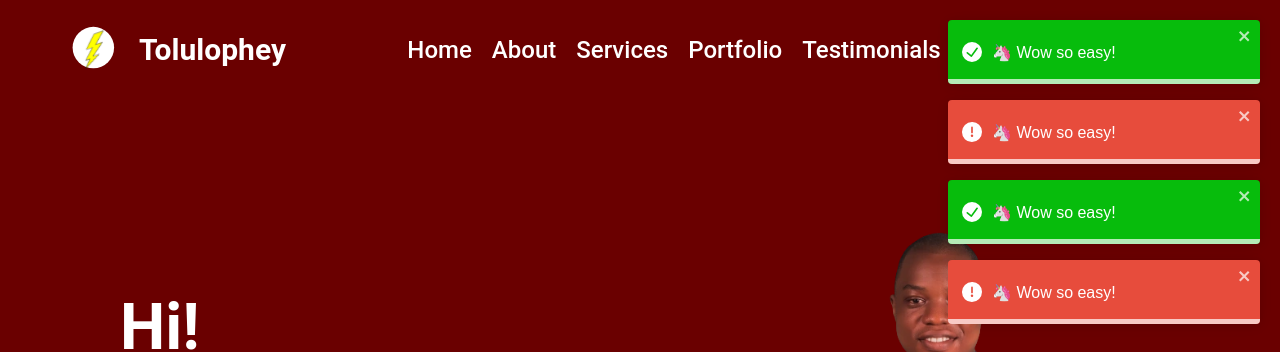
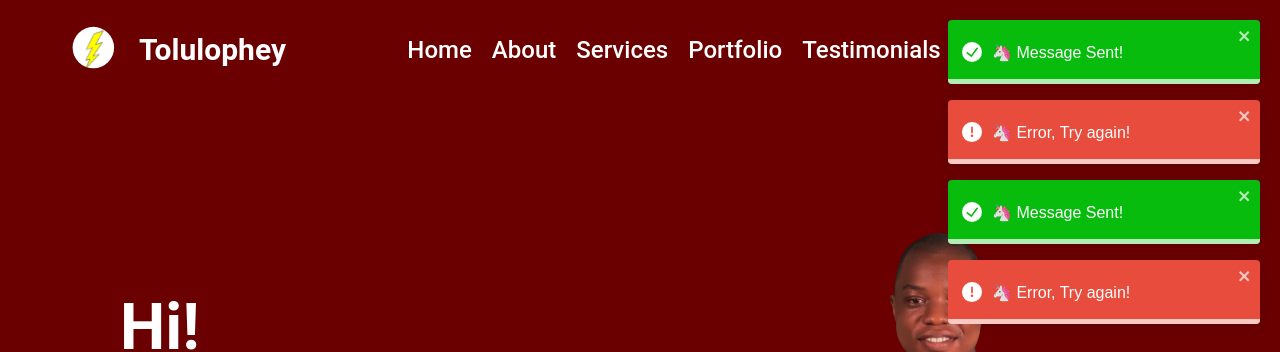
Before and after one commit to Tolulophey/my-personal-portfolio, a React (Create React App) app: page / in a window 1280 px wide. Shown: the top 352 px of the page. Built offline with nearby package versions, Linux system fonts and the light colour scheme.

Commit message:
toastify message changed

```diff
--- a/src/components/Contact/Contact.js
+++ b/src/components/Contact/Contact.js
@@ -7,7 +7,7 @@ import 'react-toastify/dist/ReactToastify.css';
 
 function Contact() {
   const form = useRef();
-  const succcess = toast.success('🦄 Wow so easy!', {
+  const succcess = toast.success('🦄 Message Sent!', {
                               position: "top-right",
                               autoClose: 5000,
                               hideProgressBar: false,
@@ -17,7 +17,7 @@ function Contact() {
                               progress: undefined,
                               theme: "colored",
                             });
-  const failure = toast.error('🦄 Wow so easy!', {
+  const failure = toast.error('🦄 Error, Try again!', {
                               position: "top-right",
                               autoClose: 5000,
                               hideProgressBar: false,
```
